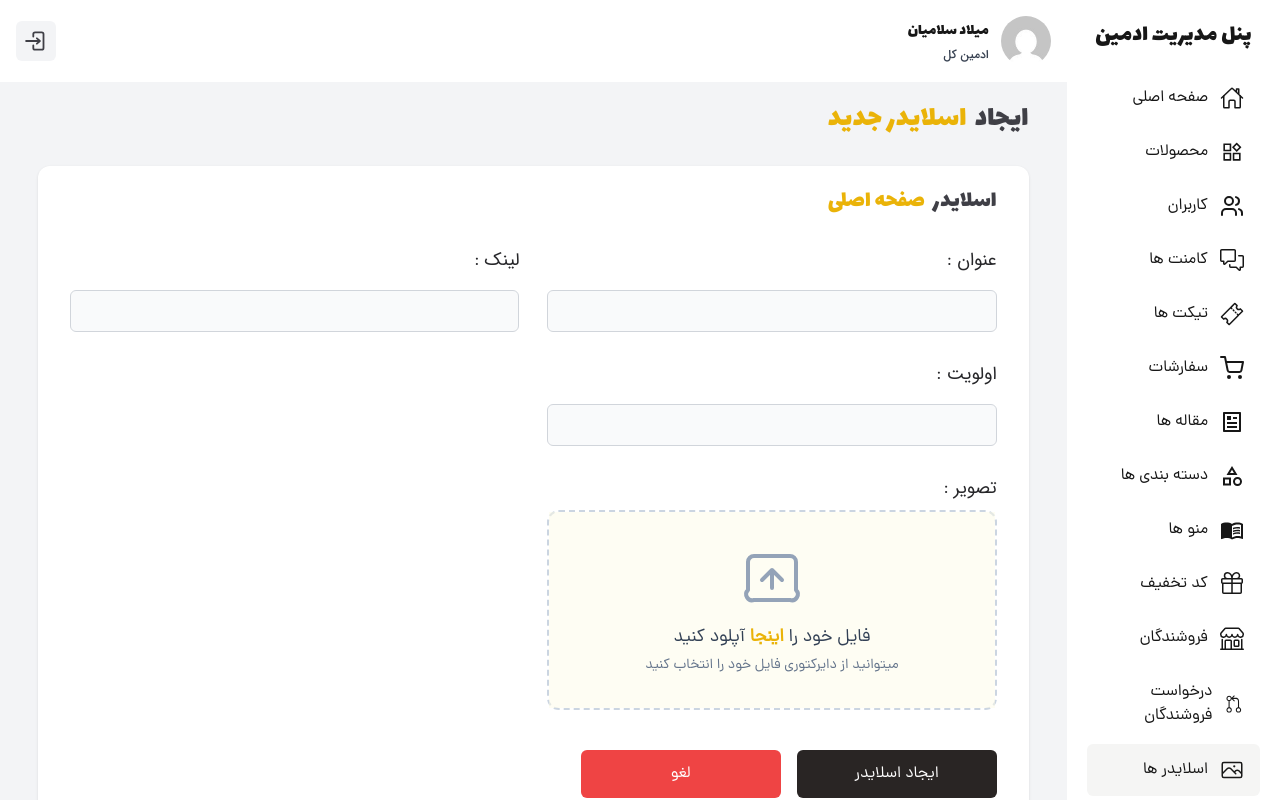
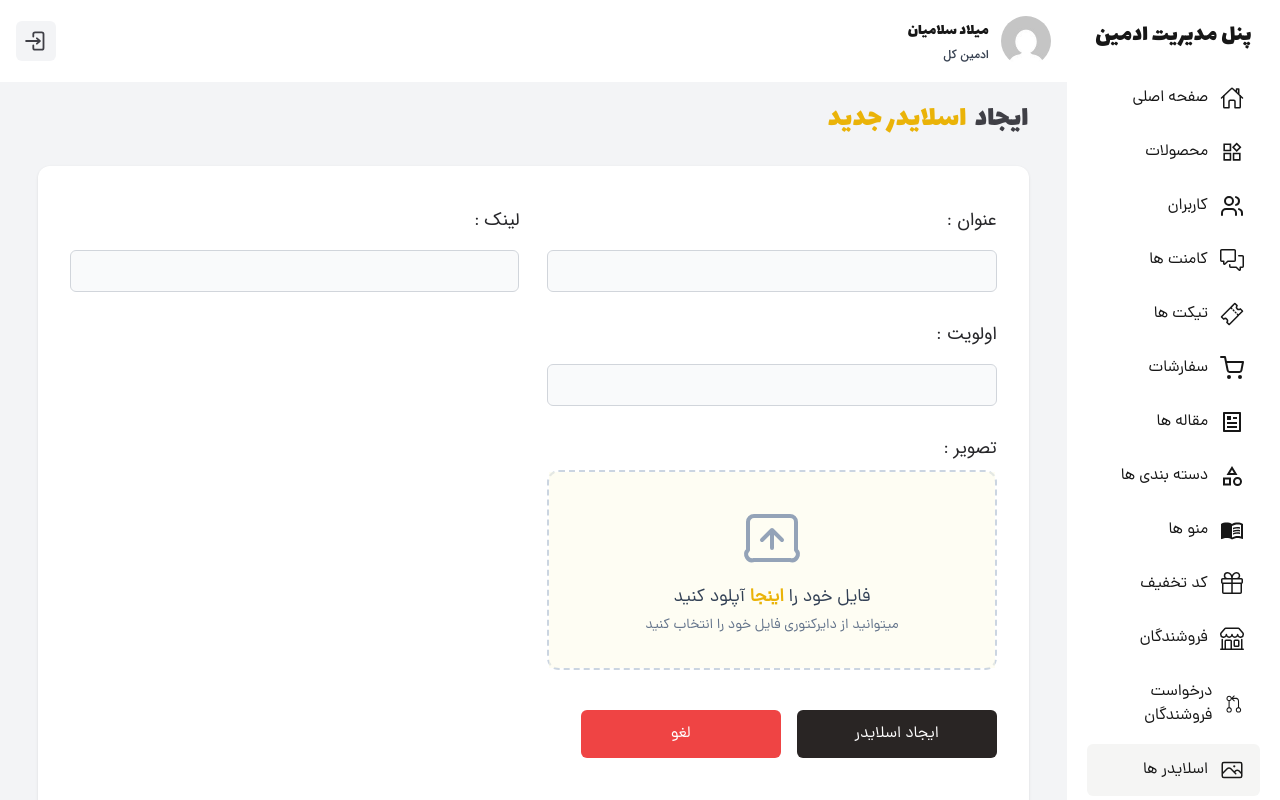
Before and after one commit to milad1385/tool-shop, a Next.js app: page /p-admin/sliders in a window 1280 px wide. Built offline with nearby package versions, Linux system fonts and the light colour scheme.

Commit message:
change structure in create new slider component

```diff
--- a/src/components/templates/p-admin/CreateSlider.tsx
+++ b/src/components/templates/p-admin/CreateSlider.tsx
@@ -1,5 +1,4 @@
 "use client";
-import PageTitle from "@/components/modules/p-admin/PageTitle";
 import Button from "@/components/ui/Button";
 import Input from "@/components/ui/Input";
 import {
@@ -29,7 +28,6 @@ function CreateSlider() {
   };
   return (
     <form className="section-box" onSubmit={handleSubmit(createSliderHandler)}>
-      <PageTitle content="اسلایدر صفحه اصلی" className="!text-2xl" />
       <div className="grid grid-cols-1 md:grid-cols-2 gap-7 mt-5">
         <Input
           register={register}
```
